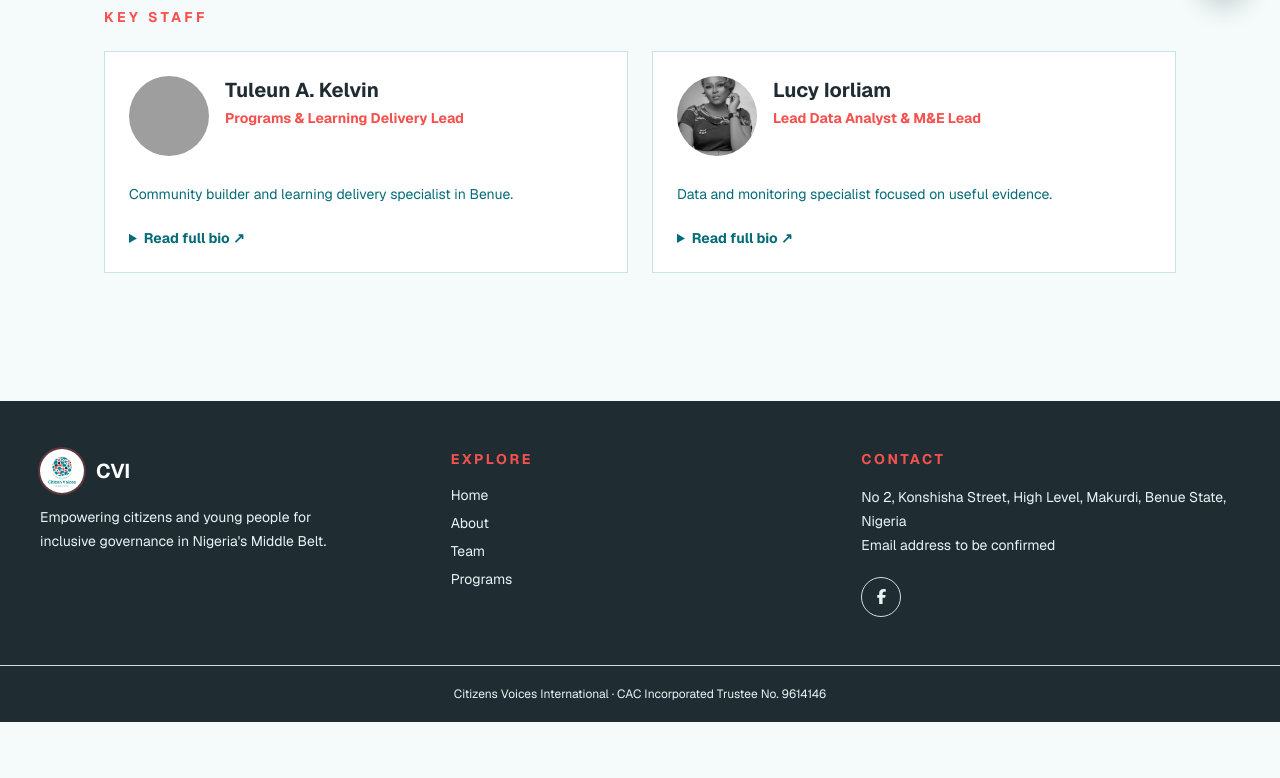
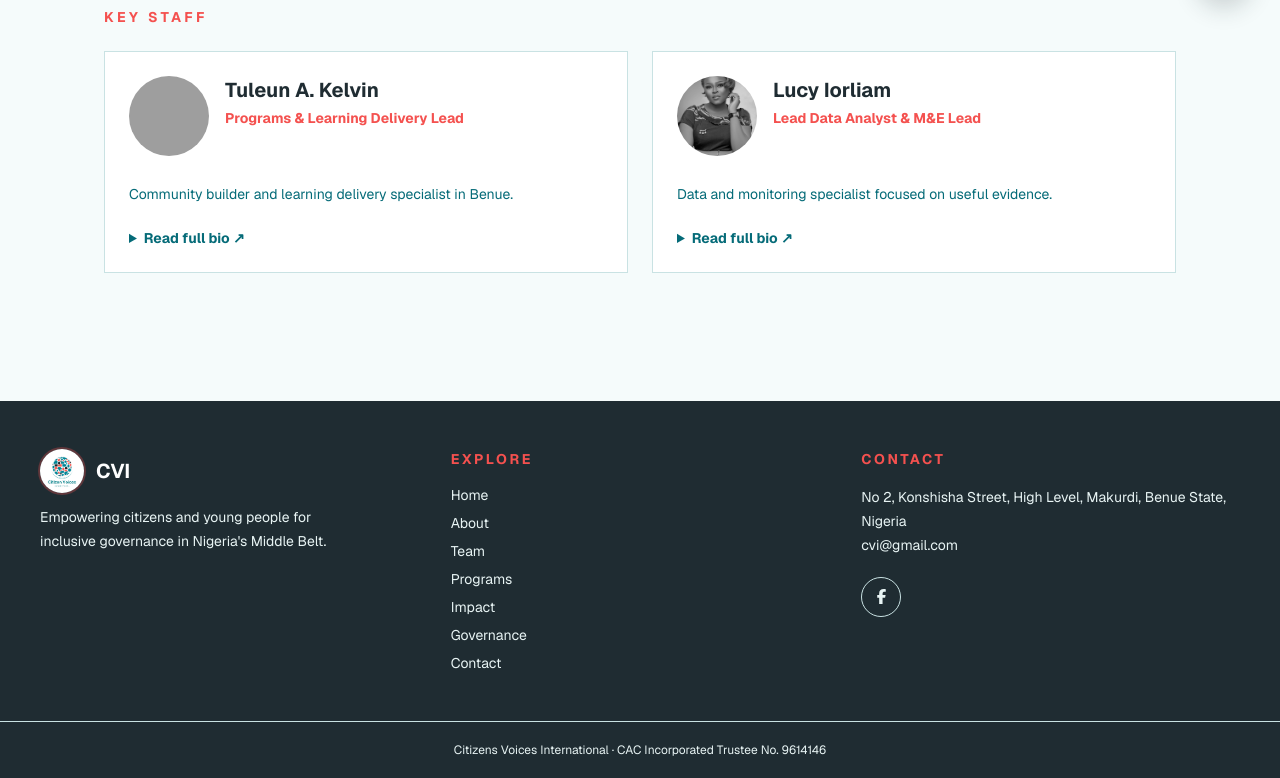
Before and after one commit to MaryAMsendoo/cvi, a Next.js app: page /team in a window 1280 px wide. Shown: the part 772-1550 px from the top of the page. Before the commit the page ends 1494 px from the top, so only its background shows below. Built offline with nearby package versions, Linux system fonts and the light colour scheme; grey boxes are pictures that could not be loaded.

Commit message:
Added complete links in the footer section

```diff
--- a/components/site-header.tsx
+++ b/components/site-header.tsx
@@ -64,10 +64,16 @@ export function SiteFooter() {
           </Link>
           <p className="mt-3 max-w-xs text-sm leading-6 text-surface-muted">Empowering citizens and young people for inclusive governance in Nigeria&apos;s Middle Belt.</p>
         </div>
-        <div><p className="text-sm font-bold uppercase tracking-[0.18em] text-accent">Explore</p><div className="mt-4 grid gap-2 text-sm text-surface-muted">{navItems.slice(0, 4).map((item) => <Link key={item.href} href={item.href} className="hover:text-white">{item.label}</Link>)}</div></div>
-        <div><p className="text-sm font-bold uppercase tracking-[0.18em] text-accent">Contact</p><p className="mt-4 text-sm leading-6 text-surface-muted">{organization.address}<br />{organization.email}</p><a href="https://www.facebook.com/100069913210617/posts/1304950281845400/?app=fbl" target="_blank" rel="noreferrer" aria-label="CVI on Facebook" title="CVI on Facebook" className="mt-5 inline-flex h-10 w-10 items-center justify-center rounded-full border border-white/20 text-surface-muted transition-colors hover:border-accent hover:bg-accent hover:text-white"><FaFacebookF size={15} aria-hidden="true" /></a></div>
+        <div>
+          <p className="text-sm font-bold uppercase tracking-[0.18em] text-accent">Explore</p>
+          <div className="mt-4 grid gap-2 text-sm text-surface-muted">{navItems.map((item) => <Link key={item.href} href={item.href} className="hover:text-white">{item.label}</Link>)}
+          </div>
+        </div>
+        <div>
+          <p className="text-sm font-bold uppercase tracking-[0.18em] text-accent">Contact</p><p className="mt-4 text-sm leading-6 text-surface-muted">{organization.address}<br />{organization.email}</p><a href="https://www.facebook.com/100069913210617/posts/1304950281845400/?app=fbl" target="_blank" rel="noreferrer" aria-label="CVI on Facebook" title="CVI on Facebook" className="mt-5 inline-flex h-10 w-10 items-center justify-center rounded-full border border-white/20 text-surface-muted transition-colors hover:border-accent hover:bg-accent hover:text-white"><FaFacebookF size={15} aria-hidden="true" /></a></div>
       </div>
-      <div className="border-t border-white/15 px-6 py-5 text-center text-xs text-surface-muted">Citizens Voices International · {organization.registration}</div>
+      <div className="border-t border-white/15 px-6 py-5 text-center text-xs text-surface-muted">Citizens Voices International · {organization.registration}
+      </div>
     </footer>
   );
 }
--- a/lib/content.ts
+++ b/lib/content.ts
@@ -29,7 +29,7 @@ export const organization = {
   tin: "2620735177241",
   address: "No 2, Konshisha Street, High Level, Makurdi, Benue State, Nigeria",
   founded: "Operational since 2025 · Incorporated 8 June 2026",
-  email: "Email address to be confirmed",
+  email: "cvi@gmail.com",
 };
 
 export const stats = [
```
